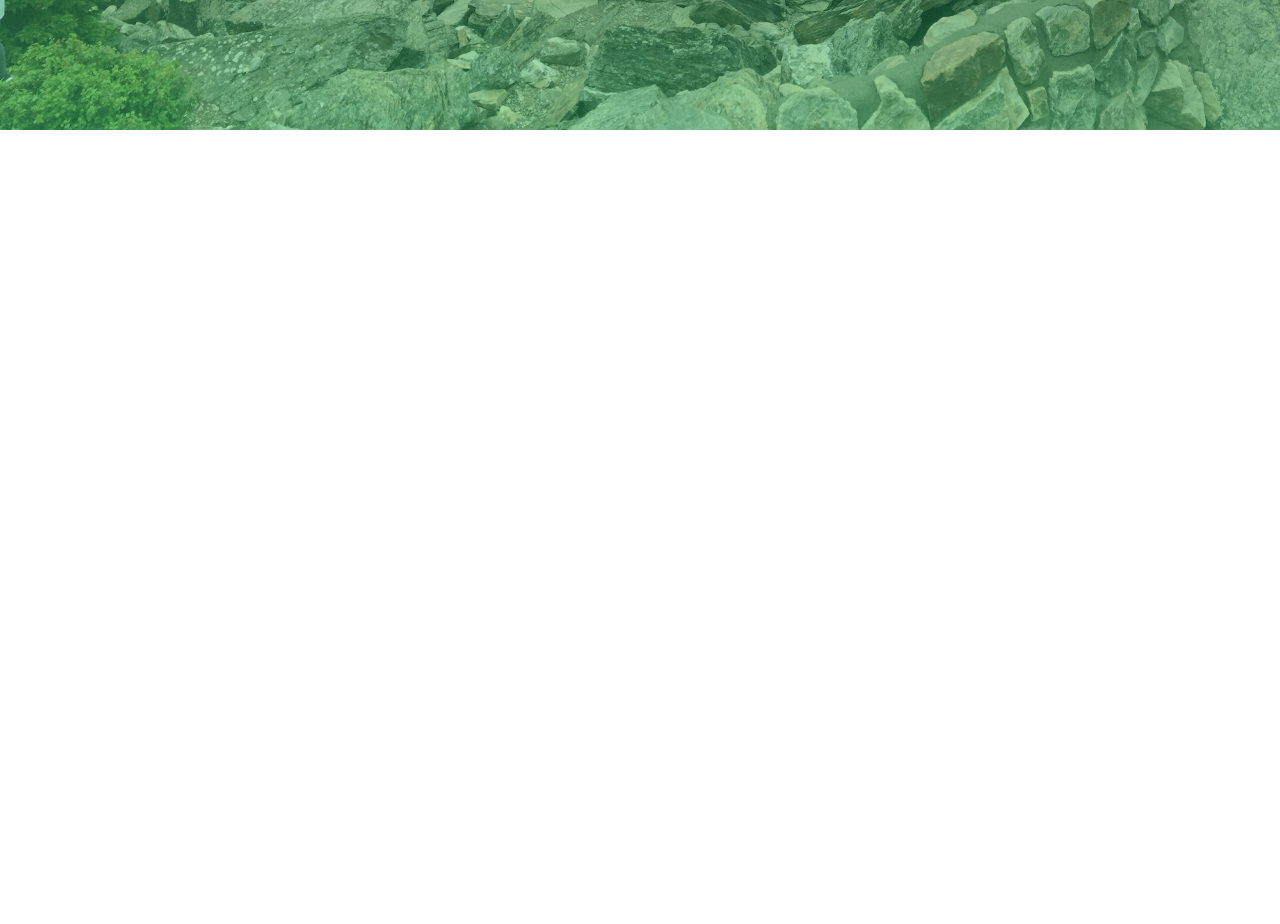
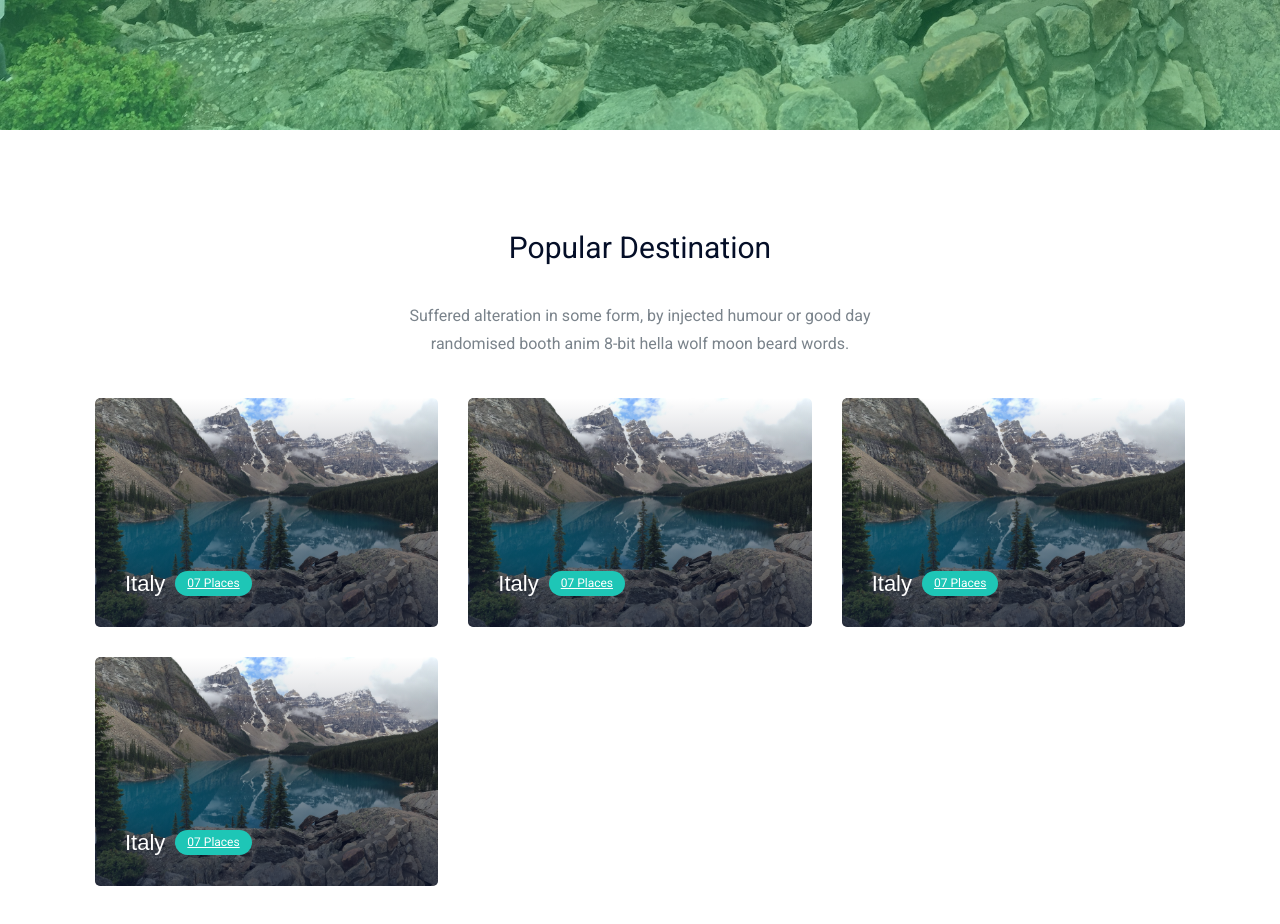
Before and after one commit to itialan/TravelBooking-UI, a React (Create React App) app: page / in a window 1280 px wide. Shown: the part 680-1604 px from the top of the page. Before the commit the page ends 810 px from the top, so only its background shows below. Built offline with nearby package versions, Linux system fonts and the light colour scheme; the HTML template or start-up script is replaced by a standard one.

Commit message:
add home destination section

```diff
--- a/public/index.css
+++ b/public/index.css
@@ -1,8 +1,19 @@
 * {
   font-family: 'Roboto', sans-serif;
+  box-sizing: border-box;
+}
+
+::after,
+::before {
+  box-sizing: border-box;
 }
 
 body {
   margin: 0;
   padding: 0;
 }
+
+img {
+  vertical-align: middle;
+  border-style: none;
+}
--- a/src/assets/scss/_breakpoints.scss
+++ b/src/assets/scss/_breakpoints.scss
@@ -1,3 +1,4 @@
+$e-small: 576px;
 $small: 768px;
 $medium: 1024px;
 $large: 1200px;
--- /dev/null
+++ b/src/assets/scss/_index.scss
@@ -0,0 +1,3 @@
+@forward './colors';
+@forward './mixin';
+@forward './breakpoints';
--- /dev/null
+++ b/src/assets/scss/_mixin.scss
@@ -0,0 +1,22 @@
+@mixin container() {
+  width: 100%;
+  padding-right: 25px;
+  padding-left: 25px;
+  margin-right: auto;
+  margin-left: auto;
+}
+
+@mixin row() {
+  display: flex;
+  flex-wrap: wrap;
+  margin-right: -15px;
+  margin-left: -15px;
+}
+
+@mixin col-lg-6 {
+  position: relative;
+  width: 100%;
+  min-height: 1px;
+  padding-right: 15px;
+  padding-left: 15px;
+}
--- /dev/null
+++ b/src/components/Home/Destination/Destination.jsx
@@ -0,0 +1,32 @@
+import React from 'react';
+
+import DestinationSingle from '../DestinationSingle/DestinationSingle';
+
+import styles from './Destination.module.scss';
+
+const Destination = () => (
+  <div className={styles.popular_destination_area}>
+    <div className={styles.container}>
+      <div className={styles.row__justify_content_center}>
+        <div className={styles.col_lg_6}>
+          <div className={styles.popular_destination_area_title}>
+            <h3>Popular Destination</h3>
+            <p>
+              Suffered alteration in some form, by injected humour or good day
+              randomised booth anim 8-bit hella wolf moon beard words.
+            </p>
+          </div>
+        </div>
+      </div>
+
+      <div className={styles.row}>
+        <DestinationSingle />
+        <DestinationSingle />
+        <DestinationSingle />
+        <DestinationSingle />
+      </div>
+    </div>
+  </div>
+);
+
+export default Destination;
--- /dev/null
+++ b/src/components/Home/Destination/Destination.module.scss
@@ -0,0 +1,66 @@
+@use '../../../assets/scss' as s;
+
+.popular_destination_area {
+  padding-top: 70px;
+  padding-bottom: 60px;
+
+  &_title {
+    text-align: center;
+    margin-bottom: 40px;
+
+    h3 {
+      font-weight: 400;
+      font-size: 30px;
+      color: #040e27;
+      position: relative;
+      z-index: 0;
+      padding-bottom: 7px;
+    }
+
+    p {
+      font-size: 16px;
+      color: #7a838b;
+      line-height: 28px;
+      margin-bottom: 0;
+      font-weight: 400;
+    }
+  }
+}
+
+.container {
+  @include s.container;
+
+  @include s.min-width(s.$e-small) {
+    max-width: 540px;
+  }
+
+  @include s.min-width(s.$small) {
+    max-width: 720px;
+  }
+
+  @include s.min-width(s.$medium) {
+    max-width: 960px;
+  }
+
+  @include s.min-width(s.$large) {
+    max-width: 1140px;
+  }
+}
+
+.row {
+  @include s.row;
+}
+
+.row__justify_content_center {
+  @include s.row;
+  justify-content: center !important;
+}
+
+.col_lg_6 {
+  @include s.col-lg-6;
+
+  @include s.min-width(s.$medium) {
+    flex: 0 0 50%;
+    max-width: 50%;
+  }
+}
--- /dev/null
+++ b/src/components/Home/DestinationSingle/DestinationSingle.jsx
@@ -0,0 +1,22 @@
+import React from 'react';
+
+import styles from './DestinationSingle.module.scss';
+
+import tourImage from '../../../assets/images/hero-img.jpg';
+
+const DestinationSingle = () => (
+  <div className={styles.wrapper}>
+    <div className={styles.single_destination}>
+      <div className={styles.thump}>
+        <img src={tourImage} alt="destination image" />
+      </div>
+      <div className={styles.content}>
+        <p>
+          Italy <a href="travel_destination.html"> 07 Places</a>
+        </p>
+      </div>
+    </div>
+  </div>
+);
+
+export default DestinationSingle;
--- /dev/null
+++ b/src/components/Home/DestinationSingle/DestinationSingle.module.scss
@@ -0,0 +1,76 @@
+@use '../../../assets/scss' as s;
+
+.wrapper {
+  @include s.col-lg-6;
+
+  // Responsive
+  @include s.min-width(s.$small) {
+    flex: 0 0 50%;
+    max-width: 50%;
+  }
+
+  @include s.min-width(s.$medium) {
+    flex: 0 0 33.333333%;
+    max-width: 33.333333%;
+  }
+}
+
+.single_destination {
+  position: relative;
+  margin-bottom: 30px;
+  border-radius: 5px;
+  overflow: hidden;
+  transition: 0.3s;
+
+  &:before {
+    background: linear-gradient(
+      to bottom,
+      rgba(4, 14, 39, 0) 0%,
+      rgba(4, 14, 39, 0.7) 100%
+    );
+    content: '';
+    left: 0;
+    top: 0;
+    width: 100%;
+    height: 100%;
+    z-index: 2;
+    position: absolute;
+  }
+}
+
+.thump img {
+  width: 100%;
+  border-radius: 5px;
+}
+
+.content {
+  position: absolute;
+  left: 30px;
+  bottom: 30px;
+  z-index: 7;
+  align-items: center !important;
+
+  p {
+    display: flex !important;
+    margin-bottom: 0;
+    font-size: 22px;
+    color: #fff;
+    font-weight: 400;
+    font-family: 'Rubik', sans-serif;
+    transition: 0.3s;
+
+    a {
+      display: inline-block;
+      background: #1ec6b6;
+      font-size: 12px;
+      border-radius: 30px;
+      font-weight: 400;
+      padding: 0px 12px;
+      height: 25px;
+      line-height: 25px;
+      color: #fff;
+      margin-left: 10px;
+      transition: 0.3s;
+    }
+  }
+}
--- a/src/pages/Home/Home.jsx
+++ b/src/pages/Home/Home.jsx
@@ -2,12 +2,14 @@ import React from 'react';
 
 import Header from '../../components/Home/Header/Header';
 import Hero from '../../components/Home/Hero/Hero';
+import Destination from '../../components/Home/Destination/Destination';
 
 const Home = () => {
   return (
     <div>
       <Header />
       <Hero />
+      <Destination />
     </div>
   );
 };
```
